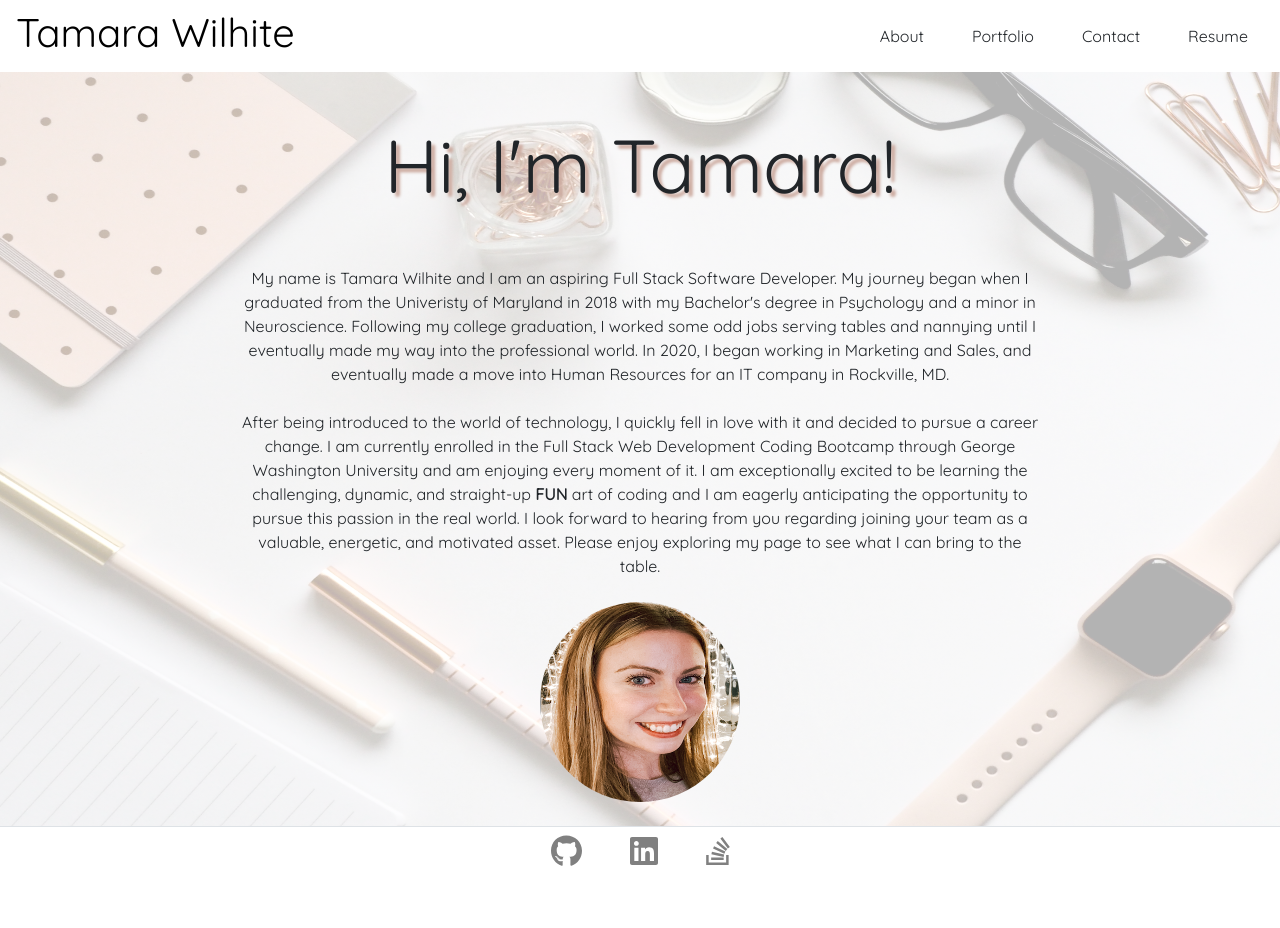
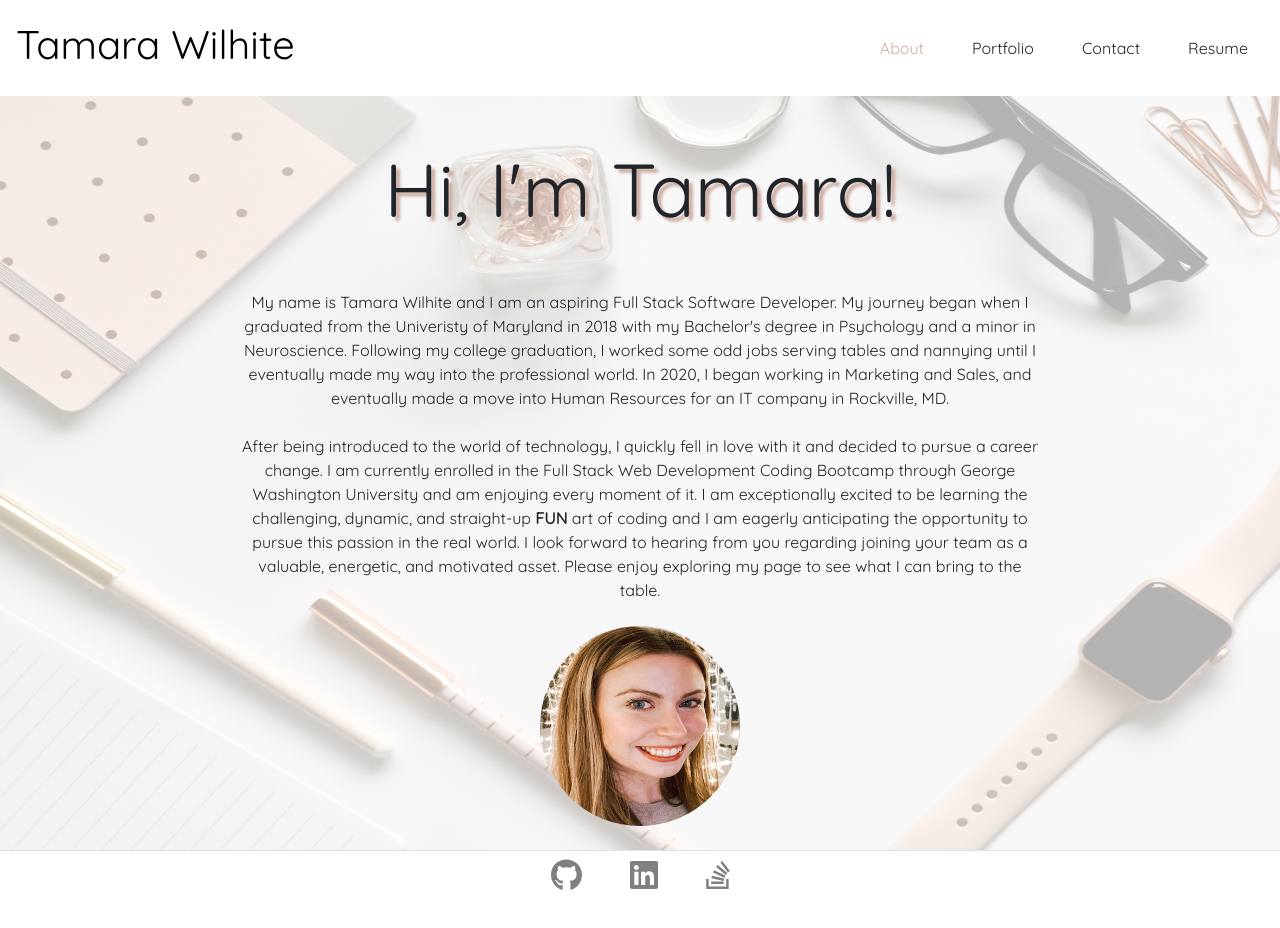
Before and after one commit to trwilhite/trw-portfolio, a React (Create React App) app: page / in a window 1280 px wide. Before the commit the page ends 877 px from the top, so only its background shows below. Built offline with nearby package versions, Linux system fonts and the light colour scheme.

Commit message:
got elements to highligh in nav bar when clicked

```diff
--- a/src/App.js
+++ b/src/App.js
@@ -4,12 +4,7 @@ import Page from "./components/Page";
 import Footer from "./components/Footer";
 
 function App() {
-  const [pages] = useState([
-    { name: "About" },
-    { name: "Portfolio" },
-    { name: "Contact" },
-    { name: "Resume" },
-  ]);
+  const [pages] = useState(["About", "Portfolio", "Contact", "Resume"]);
   const [currentPage, setCurrentPage] = useState(pages[0]);
 
   return (
--- a/src/components/Footer/style.css
+++ b/src/components/Footer/style.css
@@ -1,5 +1,6 @@
 footer {
   font-family: "Quicksand", sans-serif;
+  height: 10vh;
 }
 
 footer nav a {
--- a/src/components/Header/Nav.js
+++ b/src/components/Header/Nav.js
@@ -1,5 +1,6 @@
 import React from "react";
 import "./style.css";
+import NavItem from "./NavItem";
 
 function Nav(props) {
   const { pages = [], setCurrentPage, currentPage } = props;
@@ -8,15 +9,11 @@ function Nav(props) {
     <nav>
       <ul className="d-flex flex-row list-unstyled">
         {pages.map((page) => (
-          <li key={page.name} className="px-4 pt-3">
-            <span
-              onClick={() => {
-                setCurrentPage(page);
-              }}
-            >
-              {page.name}
-            </span>
-          </li>
+          <NavItem
+            page={page}
+            currentPage={currentPage}
+            onClick={setCurrentPage}
+          />
         ))}
       </ul>
     </nav>
--- /dev/null
+++ b/src/components/Header/NavItem.js
@@ -0,0 +1,20 @@
+import React from "react";
+
+const NavItem = ({ currentPage, onClick, page }) => {
+  return (
+    <li
+      key={page}
+      className={page === currentPage ? `navActive px-4 pt-3` : `px-4 pt-3`}
+    >
+      <span
+        onClick={() => {
+          onClick(page);
+        }}
+      >
+        {page}
+      </span>
+    </li>
+  );
+};
+
+export default NavItem;
--- a/src/components/Header/index.js
+++ b/src/components/Header/index.js
@@ -7,7 +7,7 @@ function Header(props) {
   const { pages = [], setCurrentPage, currentPage } = props;
 
   useEffect(() => {
-    document.title = currentPage.name;
+    document.title = currentPage;
   }, [currentPage]);
 
   return (
--- a/src/components/Header/style.css
+++ b/src/components/Header/style.css
@@ -1,7 +1,12 @@
 header {
   font-family: "Quicksand", sans-serif;
+  height: 10vh;
 }
 
 header nav ul li {
   cursor: pointer;
 }
+
+.navActive {
+  color: #cdaca1;
+}
--- a/src/components/Page/index.js
+++ b/src/components/Page/index.js
@@ -7,7 +7,7 @@ import PageContent from "./PageContent";
 
 function Page({ currentPage }) {
   const renderPage = () => {
-    switch (currentPage.name) {
+    switch (currentPage) {
       case "About":
         return <About />;
       case "Portfolio":
--- a/src/index.css
+++ b/src/index.css
@@ -13,3 +13,7 @@ code {
   font-family: source-code-pro, Menlo, Monaco, Consolas, "Courier New",
     monospace;
 }
+
+main {
+  height: 80vh;
+}
```
